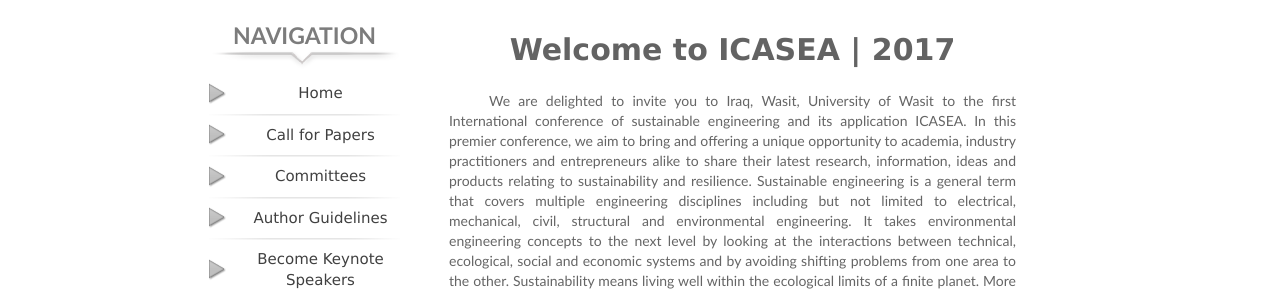
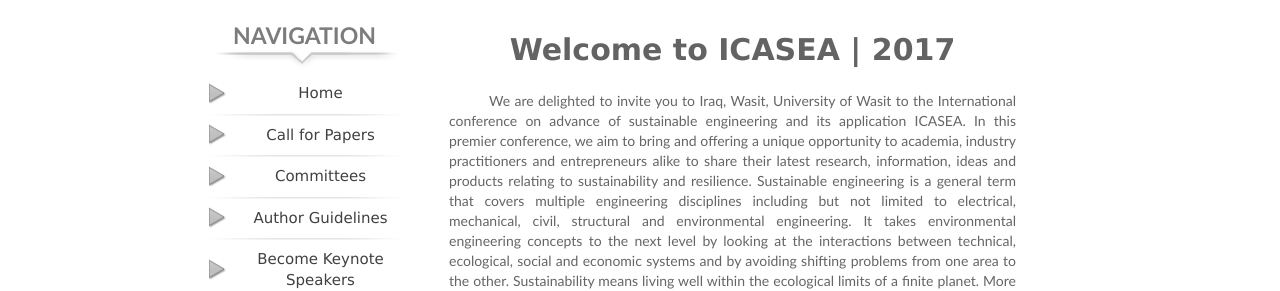
Before and after one commit to alaidi/ICOSEA, a Jekyll site: the page built from index.md, in a window 1280 px wide. Shown: the part 418-709 px from the top of the page. Built offline with Jekyll 4.4.1, drawn with Linux system fonts in a browser that asks for light colours; some of the changed text lies outside the part shown.

Commit message:
update home

```diff
--- a/_includes/home.html
+++ b/_includes/home.html
@@ -1,6 +1,6 @@
 <h2 class="title">Welcome to ICASEA | 2017 </h2>
 <p class="indent">
-We are delighted to invite you to Iraq, Wasit, University of Wasit to the first International conference of sustainable engineering
+We are delighted to invite you to Iraq, Wasit, University of Wasit to the International conference on advance of sustainable engineering
 and its application ICASEA. In this premier conference, we aim to bring and offering a unique opportunity
 to academia, industry practitioners and entrepreneurs alike to share their latest research, information,
 ideas and products relating to sustainability and resilience. Sustainable engineering is a general term
```
